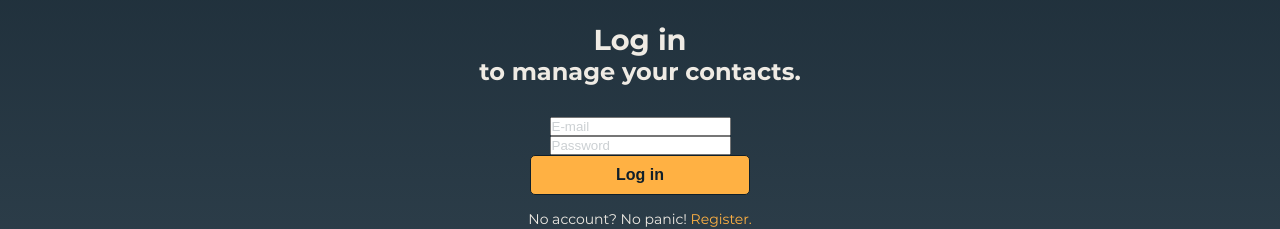
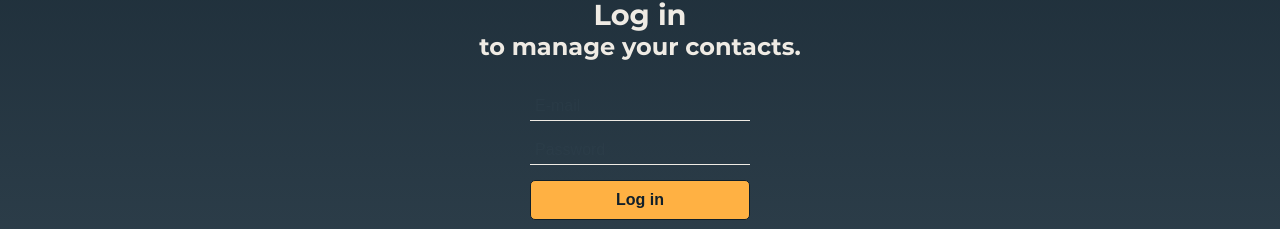
Before and after one commit to pasha-z25/contact-book, a Vue app: page / in a window 1280 px wide. Shown: the part 374-603 px from the top of the page. Built offline with nearby package versions, Linux system fonts and the light colour scheme; what vue-flag-icon would draw is missing.

Commit message:
Add form styles

```diff
--- a/src/assets/css/main.css
+++ b/src/assets/css/main.css
@@ -151,3 +151,19 @@ body {
     color: var(--color-gray);
     border-bottom-color: var(--color-orange);
 }
+.auth-page .form {
+    max-width: 250px;
+    margin-bottom: var(--indent-default);
+}
+.auth-page .input, .auth-page .submit {
+    width: 220px;
+    font-size: 16px;
+}
+.auth-page .input {
+    border: none;
+    border-bottom: 1px solid var(--color-lighgray);
+    background-color: transparent;
+    margin-bottom: var(--indent-default);
+    padding: 5px;
+    color: inherit;
+}
```
